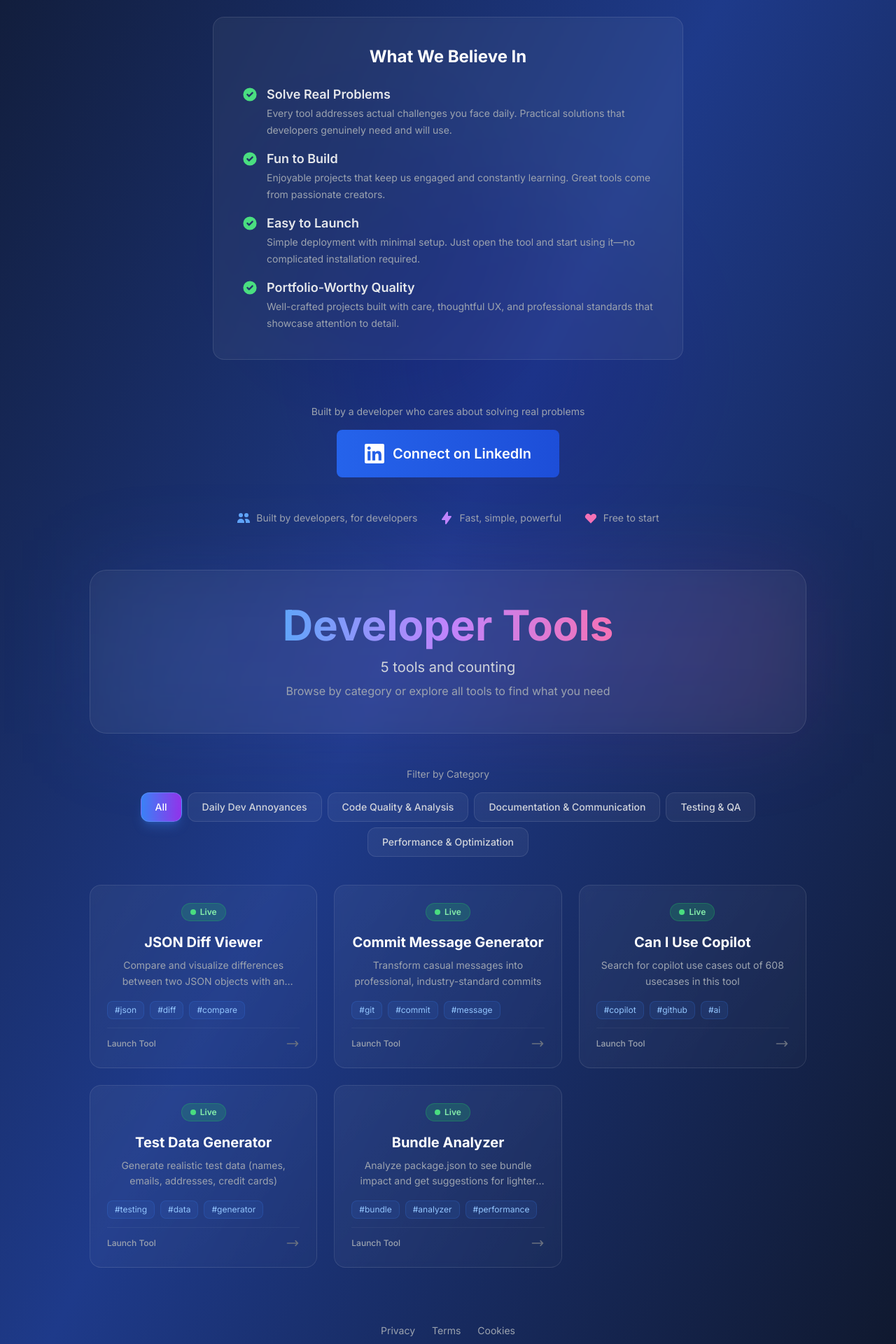
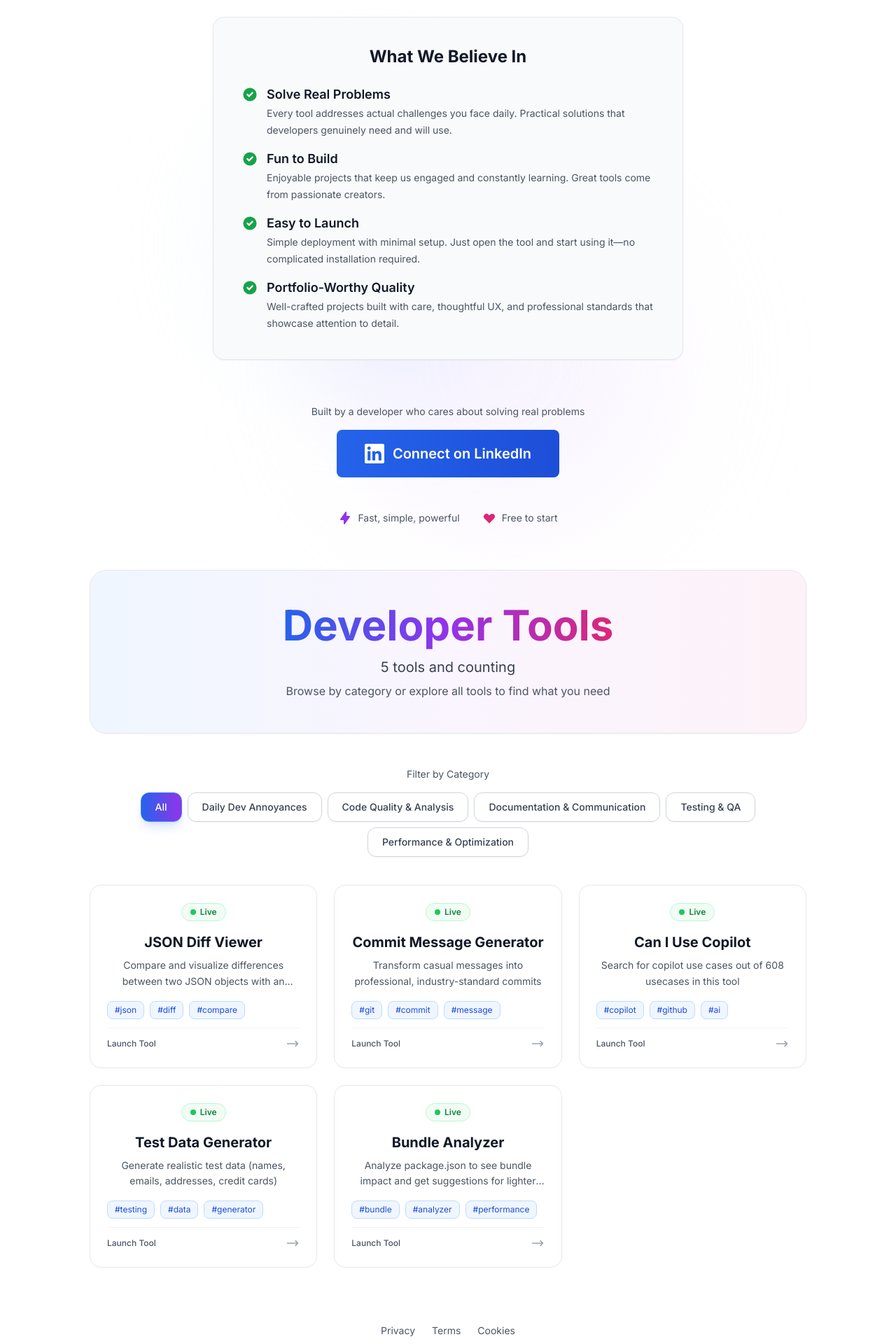
Before and after one commit to ViswanathanStartup/ainternalshomepage, a Next.js app: page / in a window 1280 px wide. Shown: the part 500-2420 px from the top of the page at 70% size. Built offline with nearby package versions, Linux system fonts and the light colour scheme.

Commit message:
ui upgrade

```diff
--- a/app/page.tsx
+++ b/app/page.tsx
@@ -12,11 +12,11 @@ export default function Home() {
     : tools.filter(tool => tool.category === selectedCategory)
 
   return (
-    <main className="min-h-screen bg-gradient-to-br from-slate-900 via-blue-900 to-slate-900 relative overflow-hidden">
+    <main className="min-h-screen bg-white relative overflow-hidden">
       {/* Animated background elements */}
       <div className="absolute inset-0 overflow-hidden">
         <motion.div
-          className="absolute top-1/4 left-1/4 w-96 h-96 bg-blue-500 rounded-full mix-blend-multiply filter blur-3xl opacity-20"
+          className="absolute top-1/4 left-1/4 w-96 h-96 bg-blue-100 rounded-full mix-blend-multiply filter blur-3xl opacity-40"
           animate={{
             scale: [1, 1.2, 1],
             x: [0, 50, 0],
@@ -29,7 +29,7 @@ export default function Home() {
           }}
         />
         <motion.div
-          className="absolute top-1/3 right-1/4 w-96 h-96 bg-purple-500 rounded-full mix-blend-multiply filter blur-3xl opacity-20"
+          className="absolute top-1/3 right-1/4 w-96 h-96 bg-purple-100 rounded-full mix-blend-multiply filter blur-3xl opacity-40"
           animate={{
             scale: [1, 1.3, 1],
             x: [0, -50, 0],
@@ -67,7 +67,7 @@ export default function Home() {
 
             {/* Tagline */}
             <motion.h2
-              className="text-3xl md:text-5xl font-bold text-white mb-6"
+              className="text-3xl md:text-5xl font-bold text-gray-900 mb-6"
               initial={{ opacity: 0 }}
               animate={{ opacity: 1 }}
               transition={{ delay: 0.4, duration: 0.8 }}
@@ -77,13 +77,13 @@ export default function Home() {
 
             {/* Description */}
             <motion.p
-              className="text-xl md:text-2xl text-gray-300 max-w-3xl mx-auto leading-relaxed mb-12"
+              className="text-xl md:text-2xl text-gray-700 max-w-3xl mx-auto leading-relaxed mb-12"
               initial={{ opacity: 0 }}
               animate={{ opacity: 1 }}
               transition={{ delay: 0.6, duration: 0.8 }}
             >
               We build tools that solve real problems you face every day. Simple to use, easy to deploy, and genuinely useful.
-              <span className="text-gray-400 text-lg block mt-2">Free forever.</span>
+              <span className="text-gray-600 text-lg block mt-2">Free forever.</span>
             </motion.p>
 
             {/* Vision & Mission */}
@@ -93,43 +93,43 @@ export default function Home() {
               transition={{ delay: 0.8, duration: 0.8 }}
               className="mb-16 max-w-2xl mx-auto"
             >
-              <div className="bg-white/5 backdrop-blur-sm border border-white/10 rounded-2xl p-8 md:p-10">
-                <h3 className="text-2xl font-bold text-white mb-6">What We Believe In</h3>
+              <div className="bg-gray-50 border border-gray-200 rounded-2xl p-8 md:p-10 shadow-sm">
+                <h3 className="text-2xl font-bold text-gray-900 mb-6">What We Believe In</h3>
                 <div className="space-y-4 text-left">
                   <div className="flex items-start gap-3">
-                    <svg className="w-6 h-6 text-green-400 flex-shrink-0 mt-0.5" fill="currentColor" viewBox="0 0 20 20">
+                    <svg className="w-6 h-6 text-green-600 flex-shrink-0 mt-0.5" fill="currentColor" viewBox="0 0 20 20">
                       <path fillRule="evenodd" d="M10 18a8 8 0 100-16 8 8 0 000 16zm3.707-9.293a1 1 0 00-1.414-1.414L9 10.586 7.707 9.293a1 1 0 00-1.414 1.414l2 2a1 1 0 001.414 0l4-4z" clipRule="evenodd" />
                     </svg>
                     <div>
-                      <span className="text-gray-200 text-lg font-semibold block">Solve Real Problems</span>
-                      <span className="text-gray-400 text-sm">Every tool addresses actual challenges you face daily. Practical solutions that developers genuinely need and will use.</span>
+                      <span className="text-gray-900 text-lg font-semibold block">Solve Real Problems</span>
+                      <span className="text-gray-600 text-sm">Every tool addresses actual challenges you face daily. Practical solutions that developers genuinely need and will use.</span>
                     </div>
                   </div>
                   <div className="flex items-start gap-3">
-                    <svg className="w-6 h-6 text-green-400 flex-shrink-0 mt-0.5" fill="currentColor" viewBox="0 0 20 20">
+                    <svg className="w-6 h-6 text-green-600 flex-shrink-0 mt-0.5" fill="currentColor" viewBox="0 0 20 20">
                       <path fillRule="evenodd" d="M10 18a8 8 0 100-16 8 8 0 000 16zm3.707-9.293a1 1 0 00-1.414-1.414L9 10.586 7.707 9.293a1 1 0 00-1.414 1.414l2 2a1 1 0 001.414 0l4-4z" clipRule="evenodd" />
                     </svg>
                     <div>
-                      <span className="text-gray-200 text-lg font-semibold block">Fun to Build</span>
-                      <span className="text-gray-400 text-sm">Enjoyable projects that keep us engaged and constantly learning. Great tools come from passionate creators.</span>
+                      <span className="text-gray-900 text-lg font-semibold block">Fun to Build</span>
+                      <span className="text-gray-600 text-sm">Enjoyable projects that keep us engaged and constantly learning. Great tools come from passionate creators.</span>
                     </div>
                   </div>
                   <div className="flex items-start gap-3">
-                    <svg className="w-6 h-6 text-green-400 flex-shrink-0 mt-0.5" fill="currentColor" viewBox="0 0 20 20">
+                    <svg className="w-6 h-6 text-green-600 flex-shrink-0 mt-0.5" fill="currentColor" viewBox="0 0 20 20">
                       <path fillRule="evenodd" d="M10 18a8 8 0 100-16 8 8 0 000 16zm3.707-9.293a1 1 0 00-1.414-1.414L9 10.586 7.707 9.293a1 1 0 00-1.414 1.414l2 2a1 1 0 001.414 0l4-4z" clipRule="evenodd" />
                     </svg>
                     <div>
-                      <span className="text-gray-200 text-lg font-semibold block">Easy to Launch</span>
-                      <span className="text-gray-400 text-sm">Simple deployment with minimal setup. Just open the tool and start using it—no complicated installation required.</span>
+                      <span className="text-gray-900 text-lg font-semibold block">Easy to Launch</span>
+                      <span className="text-gray-600 text-sm">Simple deployment with minimal setup. Just open the tool and start using it—no complicated installation required.</span>
                     </div>
                   </div>
                   <div className="flex items-start gap-3">
-                    <svg className="w-6 h-6 text-green-400 flex-shrink-0 mt-0.5" fill="currentColor" viewBox="0 0 20 20">
+                    <svg className="w-6 h-6 text-green-600 flex-shrink-0 mt-0.5" fill="currentColor" viewBox="0 0 20 20">
                       <path fillRule="evenodd" d="M10 18a8 8 0 100-16 8 8 0 000 16zm3.707-9.293a1 1 0 00-1.414-1.414L9 10.586 7.707 9.293a1 1 0 00-1.414 1.414l2 2a1 1 0 001.414 0l4-4z" clipRule="evenodd" />
                     </svg>
                     <div>
-                      <span className="text-gray-200 text-lg font-semibold block">Portfolio-Worthy Quality</span>
-                      <span className="text-gray-400 text-sm">Well-crafted projects built with care, thoughtful UX, and professional standards that showcase attention to detail.</span>
+                      <span className="text-gray-900 text-lg font-semibold block">Portfolio-Worthy Quality</span>
+                      <span className="text-gray-600 text-sm">Well-crafted projects built with care, thoughtful UX, and professional standards that showcase attention to detail.</span>
                     </div>
                   </div>
                 </div>
@@ -143,12 +143,12 @@ export default function Home() {
               transition={{ delay: 1, duration: 0.5 }}
               className="mb-12"
             >
-              <p className="text-gray-400 text-sm mb-4">Built by a developer who cares about solving real problems</p>
+              <p className="text-gray-600 text-sm mb-4">Built by a developer who cares about solving real problems</p>
               <a
                 href="https://www.linkedin.com/in/humanxai/"
                 target="_blank"
                 rel="noopener noreferrer"
-                className="inline-flex items-center gap-3 px-10 py-5 bg-gradient-to-r from-blue-600 to-blue-700 text-white rounded-lg font-semibold text-xl hover:shadow-2xl hover:shadow-blue-500/50 hover:scale-105 transition-all duration-300"
+                className="inline-flex items-center gap-3 px-10 py-5 bg-gradient-to-r from-blue-600 to-blue-700 text-white rounded-lg font-semibold text-xl hover:shadow-2xl hover:shadow-blue-500/30 hover:scale-105 transition-all duration-300"
               >
                 <svg className="w-7 h-7" fill="currentColor" viewBox="0 0 24 24">
                   <path d="M20.447 20.452h-3.554v-5.569c0-1.328-.027-3.037-1.852-3.037-1.853 0-2.136 1.445-2.136 2.939v5.667H9.351V9h3.414v1.561h.046c.477-.9 1.637-1.85 3.37-1.85 3.601 0 4.267 2.37 4.267 5.455v6.286zM5.337 7.433c-1.144 0-2.063-.926-2.063-2.065 0-1.138.92-2.063 2.063-2.063 1.14 0 2.064.925 2.064 2.063 0 1.139-.925 2.065-2.064 2.065zm1.782 13.019H3.555V9h3.564v11.452zM22.225 0H1.771C.792 0 0 .774 0 1.729v20.542C0 23.227.792 24 1.771 24h20.451C23.2 24 24 23.227 24 22.271V1.729C24 .774 23.2 0 22.222 0h.003z"/>
@@ -162,22 +162,16 @@ export default function Home() {
               initial={{ opacity: 0 }}
               animate={{ opacity: 1 }}
               transition={{ delay: 1.2, duration: 0.8 }}
-              className="flex flex-wrap justify-center gap-8 text-gray-400 text-sm mb-16"
+              className="flex flex-wrap justify-center gap-8 text-gray-600 text-sm mb-16"
             >
               <div className="flex items-center gap-2">
-                <svg className="w-5 h-5 text-blue-400" fill="currentColor" viewBox="0 0 20 20">
-                  <path d="M9 6a3 3 0 11-6 0 3 3 0 016 0zM17 6a3 3 0 11-6 0 3 3 0 016 0zM12.93 17c.046-.327.07-.66.07-1a6.97 6.97 0 00-1.5-4.33A5 5 0 0119 16v1h-6.07zM6 11a5 5 0 015 5v1H1v-1a5 5 0 015-5z" />
-                </svg>
-                <span>Built by developers, for developers</span>
-              </div>
-              <div className="flex items-center gap-2">
-                <svg className="w-5 h-5 text-purple-400" fill="currentColor" viewBox="0 0 20 20">
+                <svg className="w-5 h-5 text-purple-600" fill="currentColor" viewBox="0 0 20 20">
                   <path fillRule="evenodd" d="M11.3 1.046A1 1 0 0112 2v5h4a1 1 0 01.82 1.573l-7 10A1 1 0 018 18v-5H4a1 1 0 01-.82-1.573l7-10a1 1 0 011.12-.38z" clipRule="evenodd" />
                 </svg>
                 <span>Fast, simple, powerful</span>
               </div>
               <div className="flex items-center gap-2">
-                <svg className="w-5 h-5 text-pink-400" fill="currentColor" viewBox="0 0 20 20">
+                <svg className="w-5 h-5 text-pink-600" fill="currentColor" viewBox="0 0 20 20">
                   <path fillRule="evenodd" d="M3.172 5.172a4 4 0 015.656 0L10 6.343l1.172-1.171a4 4 0 115.656 5.656L10 17.657l-6.828-6.829a4 4 0 010-5.656z" clipRule="evenodd" />
                 </svg>
                 <span>Free to start</span>
@@ -193,22 +187,21 @@ export default function Home() {
             >
               {/* Section Header with Gradient Background */}
               <div className="relative mb-12 text-center">
-                <div className="absolute inset-0 bg-gradient-to-r from-blue-500/10 via-purple-500/10 to-pink-500/10 blur-3xl"></div>
-                <div className="relative bg-white/5 backdrop-blur-sm border border-white/10 rounded-3xl p-8 md:p-12">
+                <div className="relative bg-gradient-to-r from-blue-50 via-purple-50 to-pink-50 border border-gray-200 rounded-3xl p-8 md:p-12 shadow-sm">
                   <motion.div
                     initial={{ scale: 0.9, opacity: 0 }}
                     animate={{ scale: 1, opacity: 1 }}
                     transition={{ delay: 1.6, duration: 0.6 }}
                   >
                     <h2 className="text-4xl md:text-6xl font-bold mb-4">
-                      <span className="bg-gradient-to-r from-blue-400 via-purple-400 to-pink-400 bg-clip-text text-transparent">
+                      <span className="bg-gradient-to-r from-blue-600 via-purple-600 to-pink-600 bg-clip-text text-transparent">
                         Developer Tools
                       </span>
                     </h2>
-                    <p className="text-gray-300 text-lg md:text-xl mb-2">
+                    <p className="text-gray-700 text-lg md:text-xl mb-2">
                       {tools.length} tool{tools.length !== 1 ? 's' : ''} and counting
                     </p>
-                    <p className="text-gray-400 text-sm md:text-base">
+                    <p className="text-gray-600 text-sm md:text-base">
                       Browse by category or explore all tools to find what you need
                     </p>
                   </motion.div>
@@ -217,7 +210,7 @@ export default function Home() {
 
               {/* Category Filter - Redesigned */}
               <div className="mb-10">
-                <p className="text-gray-400 text-sm text-center mb-4">Filter by Category</p>
+                <p className="text-gray-600 text-sm text-center mb-4">Filter by Category</p>
                 <div className="flex flex-wrap justify-center gap-2">
                   {categories.map((category) => (
                     <motion.button
@@ -227,8 +220,8 @@ export default function Home() {
                       whileTap={{ scale: 0.95 }}
                       className={`px-5 py-2.5 rounded-xl font-medium transition-all duration-300 text-sm ${
                         selectedCategory === category
-                          ? 'bg-gradient-to-r from-blue-500 to-purple-600 text-white shadow-lg shadow-blue-500/30 border border-blue-400/50'
-                          : 'bg-white/5 text-gray-300 hover:bg-white/10 border border-white/10 hover:border-white/20'
+                          ? 'bg-gradient-to-r from-blue-600 to-purple-600 text-white shadow-lg shadow-blue-500/20 border border-blue-500'
+                          : 'bg-white text-gray-700 hover:bg-gray-50 border border-gray-300 hover:border-gray-400 shadow-sm'
                       }`}
                     >
                       {category}
@@ -244,7 +237,7 @@ export default function Home() {
                   animate={{ opacity: 1, y: 0 }}
                   className="text-center mb-6"
                 >
-                  <span className="inline-flex items-center gap-2 px-4 py-2 bg-blue-500/10 text-blue-300 rounded-full text-sm border border-blue-500/20">
+                  <span className="inline-flex items-center gap-2 px-4 py-2 bg-blue-50 text-blue-700 rounded-full text-sm border border-blue-200">
                     <svg className="w-4 h-4" fill="currentColor" viewBox="0 0 20 20">
                       <path d="M3 4a1 1 0 011-1h12a1 1 0 011 1v2a1 1 0 01-1 1H4a1 1 0 01-1-1V4zM3 10a1 1 0 011-1h6a1 1 0 011 1v6a1 1 0 01-1 1H4a1 1 0 01-1-1v-6zM14 9a1 1 0 00-1 1v6a1 1 0 001 1h2a1 1 0 001-1v-6a1 1 0 00-1-1h-2z" />
                     </svg>
@@ -264,23 +257,23 @@ export default function Home() {
                     initial={{ opacity: 0, y: 20 }}
                     animate={{ opacity: 1, y: 0 }}
                     transition={{ delay: 1.8 + index * 0.05, duration: 0.4 }}
-                    className="group relative bg-gradient-to-br from-white/5 to-white/[0.02] backdrop-blur-sm border border-white/10 rounded-2xl p-6 hover:from-white/10 hover:to-white/5 hover:border-blue-400/50 transition-all duration-300 hover:shadow-2xl hover:shadow-blue-500/20 hover:-translate-y-2"
+                    className="group relative bg-white border border-gray-200 rounded-2xl p-6 hover:border-blue-400 hover:shadow-xl hover:shadow-blue-500/10 transition-all duration-300 hover:-translate-y-2"
                   >
                     {/* Hover Glow Effect */}
-                    <div className="absolute inset-0 bg-gradient-to-br from-blue-500/0 to-purple-500/0 group-hover:from-blue-500/5 group-hover:to-purple-500/5 rounded-2xl transition-all duration-300"></div>
+                    <div className="absolute inset-0 bg-gradient-to-br from-blue-50/0 to-purple-50/0 group-hover:from-blue-50/50 group-hover:to-purple-50/50 rounded-2xl transition-all duration-300"></div>
 
                     <div className="relative">
                       {/* Status Badge */}
                       <div className="flex justify-between items-start mb-4">
                         <div className="flex-1">
                           {tool.status === 'live' && (
-                            <span className="inline-flex items-center gap-1.5 px-3 py-1 bg-green-500/20 text-green-300 text-xs font-semibold rounded-full border border-green-500/30">
-                              <span className="w-2 h-2 bg-green-400 rounded-full animate-pulse"></span>
+                            <span className="inline-flex items-center gap-1.5 px-3 py-1 bg-green-50 text-green-700 text-xs font-semibold rounded-full border border-green-200">
+                              <span className="w-2 h-2 bg-green-500 rounded-full animate-pulse"></span>
                               Live
                             </span>
                           )}
                           {tool.status === 'coming-soon' && (
-                            <span className="inline-flex items-center gap-1.5 px-3 py-1 bg-amber-500/20 text-amber-300 text-xs font-semibold rounded-full border border-amber-500/30">
+                            <span className="inline-flex items-center gap-1.5 px-3 py-1 bg-amber-50 text-amber-700 text-xs font-semibold rounded-full border border-amber-200">
                               <svg className="w-3 h-3" fill="currentColor" viewBox="0 0 20 20">
                                 <path fillRule="evenodd" d="M10 18a8 8 0 100-16 8 8 0 000 16zm1-12a1 1 0 10-2 0v4a1 1 0 00.293.707l2.828 2.829a1 1 0 101.415-1.415L11 9.586V6z" clipRule="evenodd" />
                               </svg>
@@ -292,10 +285,10 @@ export default function Home() {
 
                       {/* Tool Info */}
                       <div className="mb-4">
-                        <h3 className="text-xl font-bold text-white mb-2 group-hover:text-transparent group-hover:bg-gradient-to-r group-hover:from-blue-300 group-hover:to-purple-300 group-hover:bg-clip-text transition-all duration-300">
+                        <h3 className="text-xl font-bold text-gray-900 mb-2 group-hover:text-transparent group-hover:bg-gradient-to-r group-hover:from-blue-600 group-hover:to-purple-600 group-hover:bg-clip-text transition-all duration-300">
                           {tool.name}
                         </h3>
-                        <p className="text-gray-400 text-sm leading-relaxed line-clamp-2">
+                        <p className="text-gray-600 text-sm leading-relaxed line-clamp-2">
                           {tool.description}
                         </p>
                       </div>
@@ -305,7 +298,7 @@ export default function Home() {
                         {tool.tags.slice(0, 3).map((tag) => (
                           <span
                             key={tag}
-                            className="px-2.5 py-1 bg-blue-500/10 text-blue-300 text-xs rounded-lg border border-blue-500/20 group-hover:bg-blue-500/20 transition-colors"
+                            className="px-2.5 py-1 bg-blue-50 text-blue-700 text-xs rounded-lg border border-blue-200 group-hover:bg-blue-100 transition-colors"
                           >
                             #{tag}
                           </span>
@@ -313,11 +306,11 @@ export default function Home() {
                       </div>
 
                       {/* Launch Button */}
-                      <div className="flex items-center justify-between pt-3 border-t border-white/5 group-hover:border-white/10 transition-colors">
-                        <span className="text-gray-400 text-xs font-medium group-hover:text-blue-300 transition-colors">
+                      <div className="flex items-center justify-between pt-3 border-t border-gray-100 group-hover:border-gray-200 transition-colors">
+                        <span className="text-gray-600 text-xs font-medium group-hover:text-blue-600 transition-colors">
                           {tool.status === 'live' ? 'Launch Tool' : 'Notify Me'}
                         </span>
-                        <svg className="w-5 h-5 text-gray-500 group-hover:text-blue-400 group-hover:translate-x-1 transition-all" fill="none" stroke="currentColor" viewBox="0 0 24 24">
+                        <svg className="w-5 h-5 text-gray-400 group-hover:text-blue-600 group-hover:translate-x-1 transition-all" fill="none" stroke="currentColor" viewBox="0 0 24 24">
                           <path strokeLinecap="round" strokeLinejoin="round" strokeWidth={2} d="M17 8l4 4m0 0l-4 4m4-4H3" />
                         </svg>
                       </div>
@@ -331,12 +324,12 @@ export default function Home() {
                 <motion.div
                   initial={{ opacity: 0 }}
                   animate={{ opacity: 1 }}
-                  className="text-center py-16 bg-white/5 backdrop-blur-sm border border-white/10 rounded-2xl"
+                  className="text-center py-16 bg-gray-50 border border-gray-200 rounded-2xl"
                 >
-                  <svg className="w-16 h-16 mx-auto mb-4 text-gray-500" fill="none" stroke="currentColor" viewBox="0 0 24 24">
+                  <svg className="w-16 h-16 mx-auto mb-4 text-gray-400" fill="none" stroke="currentColor" viewBox="0 0 24 24">
                     <path strokeLinecap="round" strokeLinejoin="round" strokeWidth={2} d="M20 13V6a2 2 0 00-2-2H6a2 2 0 00-2 2v7m16 0v5a2 2 0 01-2 2H6a2 2 0 01-2-2v-5m16 0h-2.586a1 1 0 00-.707.293l-2.414 2.414a1 1 0 01-.707.293h-3.172a1 1 0 01-.707-.293l-2.414-2.414A1 1 0 006.586 13H4" />
                   </svg>
-                  <p className="text-gray-400 text-lg font-medium">No tools in this category yet</p>
+                  <p className="text-gray-700 text-lg font-medium">No tools in this category yet</p>
                   <p className="text-gray-500 text-sm mt-2">Check back soon! We're constantly adding new tools.</p>
                 </motion.div>
               )}
@@ -351,10 +344,10 @@ export default function Home() {
           transition={{ delay: 2, duration: 0.8 }}
           className="relative mt-20 pb-8 text-center"
         >
-          <div className="flex flex-wrap justify-center gap-6 text-gray-400 text-sm mb-4">
-            <a href="/privacy" className="hover:text-white transition-colors">Privacy</a>
-            <a href="/terms" className="hover:text-white transition-colors">Terms</a>
-            <a href="/cookies" className="hover:text-white transition-colors">Cookies</a>
+          <div className="flex flex-wrap justify-center gap-6 text-gray-600 text-sm mb-4">
+            <a href="/privacy" className="hover:text-blue-600 transition-colors">Privacy</a>
+            <a href="/terms" className="hover:text-blue-600 transition-colors">Terms</a>
+            <a href="/cookies" className="hover:text-blue-600 transition-colors">Cookies</a>
           </div>
           <p className="text-gray-500 text-sm">
             © 2025 AInternals. All rights reserved.
```
